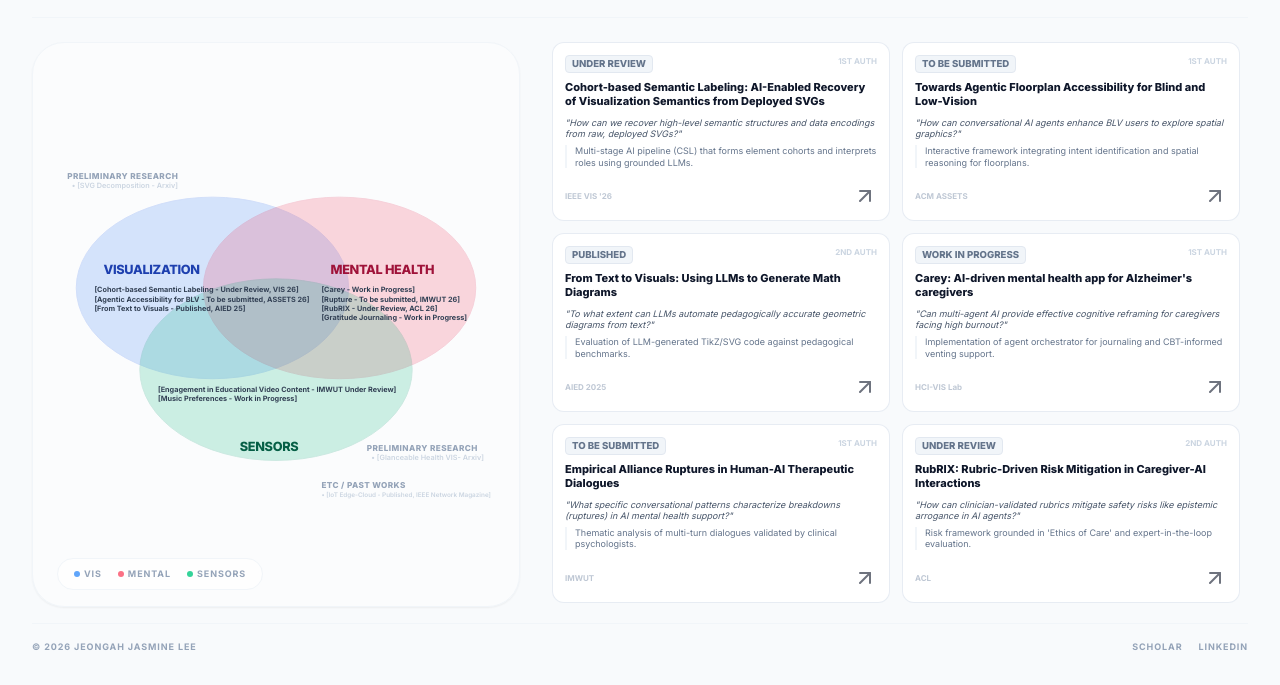
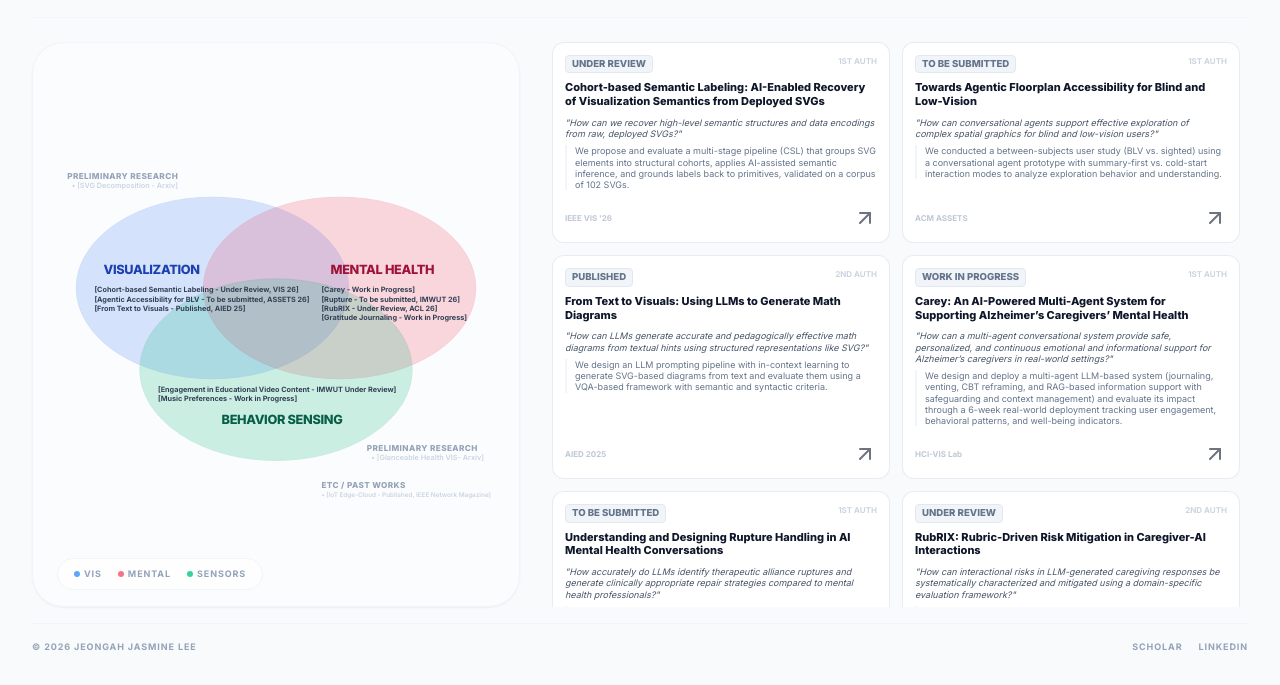
Before and after one commit to jeongah-jasmine-lee/jeongah-jasmine-lee.github.io, a plain HTML site: page diagram/index.html in a window 1280 px wide. Shown: the part 115-800 px from the top of the page. Drawn offline with nearby package versions, Linux system fonts and the light colour scheme.

Commit message:
Update content

```diff
--- a/diagram/index.html
+++ b/diagram/index.html
@@ -72,7 +72,7 @@
         <header class="w-full mb-6 flex justify-between items-start border-b border-slate-100 pb-4">
             <div>
                 <h1 class="text-2xl font-extrabold tracking-tighter text-slate-900">Human-Computer Interaction, Human-AI Interaction</h1>
-                <p class="text-blue-600 font-bold tracking-widest text-[15px] uppercase">Jasmine Lee • UMass Amherst 2nd year CS PhD Student</p>
+                <p class="text-blue-600 font-bold tracking-widest text-[15px] uppercase">Jasmine Lee • 2nd year CS PhD Student @ UMass Amherst</p>
             </div>
 
             <!-- Filter Controls: stacked vertically -->
@@ -118,7 +118,7 @@
                         <!-- Titles -->
                         <text x="60" y="145" font-weight="900" font-size="14" fill="#1e40af" class="pointer-events-none tracking-tight">VISUALIZATION</text>
                         <text x="310" y="145" font-weight="900" font-size="14" fill="#9f1239" class="pointer-events-none tracking-tight">MENTAL HEALTH</text>
-                        <text x="210" y="340" font-weight="900" font-size="14" fill="#065f46" class="pointer-events-none tracking-tight">SENSORS</text>
+                        <text x="190" y="310" font-weight="900" font-size="14" fill="#065f46" class="pointer-events-none tracking-tight">BEHAVIOR SENSING</text>
 
                         <g id="svg-labels"></g>
                     </svg>
@@ -154,7 +154,7 @@
                 progress: "Under Review",
                 fullTitle: "Cohort-based Semantic Labeling: AI-Enabled Recovery of Visualization Semantics from Deployed SVGs",
                 rq: "How can we recover high-level semantic structures and data encodings from raw, deployed SVGs?",
-                methodology: "Multi-stage AI pipeline (CSL) that forms element cohorts and interprets roles using grounded LLMs.",
+                methodology: "We propose and evaluate a multi-stage pipeline (CSL) that groups SVG elements into structural cohorts, applies AI-assisted semantic inference, and grounds labels back to primitives, validated on a corpus of 102 SVGs.",
                 category: "Visualization",
                 role: 1,
                 color: "blue",
@@ -164,8 +164,8 @@
                 shortTitle: "Agentic Accessibility for BLV - To be submitted, ASSETS 26",
                 progress: "To be submitted",
                 fullTitle: "Towards Agentic Floorplan Accessibility for Blind and Low-Vision",
-                rq: "How can conversational AI agents enhance BLV users to explore spatial graphics?",
-                methodology: "Interactive framework integrating intent identification and spatial reasoning for floorplans.",
+                rq: "How can conversational agents support effective exploration of complex spatial graphics for blind and low-vision users?",
+                methodology: "We conducted a between-subjects user study (BLV vs. sighted) using a conversational agent prototype with summary-first vs. cold-start interaction modes to analyze exploration behavior and understanding.",
                 category: "Visualization",
                 role: 1,
                 color: "blue",
@@ -175,8 +175,8 @@
                 shortTitle: "From Text to Visuals - Published, AIED 25",
                 progress: "Published",
                 fullTitle: "From Text to Visuals: Using LLMs to Generate Math Diagrams",
-                rq: "To what extent can LLMs automate pedagogically accurate geometric diagrams from text?",
-                methodology: "Evaluation of LLM-generated TikZ/SVG code against pedagogical benchmarks.",
+                rq: "How can LLMs generate accurate and pedagogically effective math diagrams from textual hints using structured representations like SVG?",
+                methodology: "We design an LLM prompting pipeline with in-context learning to generate SVG-based diagrams from text and evaluate them using a VQA-based framework with semantic and syntactic criteria.",
                 category: "Visualization",
                 role: 2,
                 color: "blue",
@@ -185,9 +185,9 @@
             {
                 shortTitle: "Carey - Work in Progress",
                 progress: "Work in Progress",
-                fullTitle: "Carey: AI-driven mental health app for Alzheimer's caregivers",
-                rq: "Can multi-agent AI provide effective cognitive reframing for caregivers facing high burnout?",
-                methodology: "Implementation of agent orchestrator for journaling and CBT-informed venting support.",
+                fullTitle: "Carey: An AI-Powered Multi-Agent System for Supporting Alzheimer’s Caregivers’ Mental Health",
+                rq: "How can a multi-agent conversational system provide safe, personalized, and continuous emotional and informational support for Alzheimer’s caregivers in real-world settings?",
+                methodology: "We design and deploy a multi-agent LLM-based system (journaling, venting, CBT reframing, and RAG-based information support with safeguarding and context management) and evaluate its impact through a 6-week real-world deployment tracking user engagement, behavioral patterns, and well-being indicators.",
                 category: "Mental Health",
                 role: 1,
                 color: "rose",
@@ -196,9 +196,9 @@
             {
                 shortTitle: "Rupture - To be submitted, IMWUT 26",
                 progress: "To be submitted",
-                fullTitle: "Empirical Alliance Ruptures in Human-AI Therapeutic Dialogues",
-                rq: "What specific conversational patterns characterize breakdowns (ruptures) in AI mental health support?",
-                methodology: "Thematic analysis of multi-turn dialogues validated by clinical psychologists.",
+                fullTitle: "Understanding and Designing Rupture Handling in AI Mental Health Conversations",
+                rq: "How accurately do LLMs identify therapeutic alliance ruptures and generate clinically appropriate repair strategies compared to mental health professionals?",
+                methodology: "We conduct a mixed-methods study with mental health professionals using scenario-based evaluations, where clinicians assess LLM rupture identification and repair strategies across conversations, supplemented by qualitative interview insights on alignment and failure patterns.",
                 category: "Mental Health",
                 role: 1,
                 color: "rose",
@@ -208,8 +208,8 @@
                 shortTitle: "RubRIX - Under Review, ACL 26",
                 progress: "Under Review",
                 fullTitle: "RubRIX: Rubric-Driven Risk Mitigation in Caregiver-AI Interactions",
-                rq: "How can clinician-validated rubrics mitigate safety risks like epistemic arrogance in AI agents?",
-                methodology: "Risk framework grounded in 'Ethics of Care' and expert-in-the-loop evaluation.",
+                rq: "How can interactional risks in LLM-generated caregiving responses be systematically characterized and mitigated using a domain-specific evaluation framework?",
+                methodology: "We develop a clinician-validated rubric (RubRIX) grounded in thematic analysis and ethics-of-care theory, evaluate LLM responses on large-scale real-world caregiver datasets (~20K queries), and apply iterative rubric-guided refinement to quantify risk reduction.",
                 category: "Mental Health",
                 role: 2,
                 color: "rose",
@@ -218,11 +218,11 @@
             {
                 shortTitle: "Gratitude Journaling - Work in Progress",
                 progress: "Work in Progress",
-                fullTitle: "Motivations and Engagement Patterns in Digital Gratitude Journaling",
-                rq: "What motivates gratitude practice initiation and how does digital scaffolding sustain it?",
-                methodology: "Qualitative thematic analysis of user motivations and routine behaviors in journaling apps.",
+                fullTitle: "Understanding Gratitude Practices: Motivations, Engagement, and Design Opportunities for Sustained Wellbeing",
+                rq: "How do individuals initiate, sustain, and evolve gratitude practices, and what factors shape their long-term engagement and impact on wellbeing?",
+                methodology: "We conduct a qualitative interview study to identify themes in motivations, routines, benefits, barriers, and longitudinal evolution of gratitude practices, and derive design implications for supportive digital interventions.",
                 category: "Mental Health",
-                role: 1,
+                role: 2,
                 color: "rose",
                 venue: "Mental Health Study"
             },
@@ -230,8 +230,8 @@
                 shortTitle: "Engagement in Educational Video Content - IMWUT Under Review",
                 progress: "Under Review",
                 fullTitle: "En3: A Tripartite Approach Toward Holistic Understanding and Detection of Engagement in Educational Video Content",
-                rq: "How does fusion of EEG, eye-tracking, and EDA signals improve engagement detection?",
-                methodology: "Synchronized multimodal data collection (N=30) and ML fusion analysis.",
+                rq: "How can head-based multimodal sensing (EEG, eye tracking, and EDA) be used to accurately model different dimensions of user engagement in educational video settings?",
+                methodology: "We conduct a mixed-methods study with 30 participants using a head-worn multimodal sensing system, combining physiological data (EEG, eye, EDA), segment-level self-reports, comprehension measures, and semi-structured interviews to evaluate engagement detection and conceptual alignment.",
                 category: "Sensors",
                 role: 2,
                 color: "emerald",
@@ -240,9 +240,9 @@
             {
                 shortTitle: "Music Preferences - Work in Progress",
                 progress: "Work in Progress",
-                fullTitle: "Music Preference: Sensor-based analysis of user emotional response",
-                rq: "Can physiological markers predict user musical preference before explicit feedback?",
-                methodology: "Real-time analysis using EEG and EmotiBit (EDA, PPG, Temp) during stimuli.",
+                fullTitle: "Sensing Music Preference from Physiological Signals: A Multimodal Approach using EEG and EDA",
+                rq: "How can physiological signals (EEG and EDA) be used to infer users’ music preferences and affective responses during listening?",
+                methodology: "We conduct a user study where participants listen to music stimuli while wearing Frenz EEG and EmotiBit EDA sensors, and train multimodal models to predict preference and affect from synchronized physiological signals.",
                 category: "Sensors",
                 role: 2,
                 color: "emerald",
@@ -251,9 +251,9 @@
             {
                 shortTitle: "Decomposition",
                 progress: "Preliminary Study",
-                fullTitle: "SVG Decomposition for Enhancing LMMs Visualization Comprehension",
-                rq: "Does decomposing SVGs into semantic layers improve the spatial reasoning of LVLMs for floor plans?",
-                methodology: "Comparative benchmarking of PNG and SVG inputs across GPT-4o, Claude 3.7, and Llama 3.2.",
+                fullTitle: "SVG Decomposition for Enhancing Large Multimodal Models’ Visualization Comprehension: A Study with Floor Plans",
+                rq: "How does vector-based decomposition (SVG) affect large multimodal models’ ability to understand and reason about spatial visualizations such as floor plans?",
+                methodology: "We conduct an experimental evaluation across 75 floor plans using multiple LMMs (GPT-4o, Claude, Llama) under PNG-only, SVG-only, and combined conditions, measuring performance on spatial understanding and reasoning tasks.",
                 category: "Preliminary",
                 role: 1,
                 color: "slate",
@@ -262,9 +262,9 @@
             {
                 shortTitle: "Glanceable",
                 progress: "Preliminary Study",
-                fullTitle: "Age-Inclusive Trust in AI-Generated Glanceable Health Visualizations",
-                rq: "How do age-dependent cognitive patterns influence trust in AI-curated health data summaries?",
-                methodology: "Benchmarking pipeline and user study comparing younger (20-30) and older (65+) adults.",
+                fullTitle: "Towards an Age-Inclusive Understanding of Trust and Interpretation in AI-Generated Glanceable Health Visualizations",
+                rq: "How do users of different age groups interpret and trust AI-generated glanceable health visualizations on smartwatch interfaces?",
+                methodology: "We conduct a two-stage study combining model-based visualization generation and evaluation with a user study comparing younger and older adults’ interpretation, perception, and trust across selected health visualization scenarios.",
                 category: "Preliminary",
                 role: 1,
                 color: "slate",
@@ -274,8 +274,8 @@
                 shortTitle: "IoT Edge-Cloud",
                 progress: "Published",
                 fullTitle: "IoT Edge-Cloud: An Internet-of-Things Edge-Empowered Cloud System for Device Management in Smart Spaces",
-                rq: "How can an edge-empowered cloud system optimize the management and visual control of IoT devices in smart spaces?",
-                methodology: "Implementation of an IoT edge-cloud architecture for real-time device control through mobile interfaces.",
+                rq: "How can IoT devices be efficiently managed and visually controlled in smart spaces using integrated edge-cloud architectures with location-aware services?",
+                methodology: "We design and implement an IoT edge-cloud system combining DNS-based device naming, indoor localization (PDR + particle filter), and CoAP-based control, and evaluate its performance through a real-world testbed.",
                 category: "ETC",
                 role: 2,
                 color: "slate",
```
